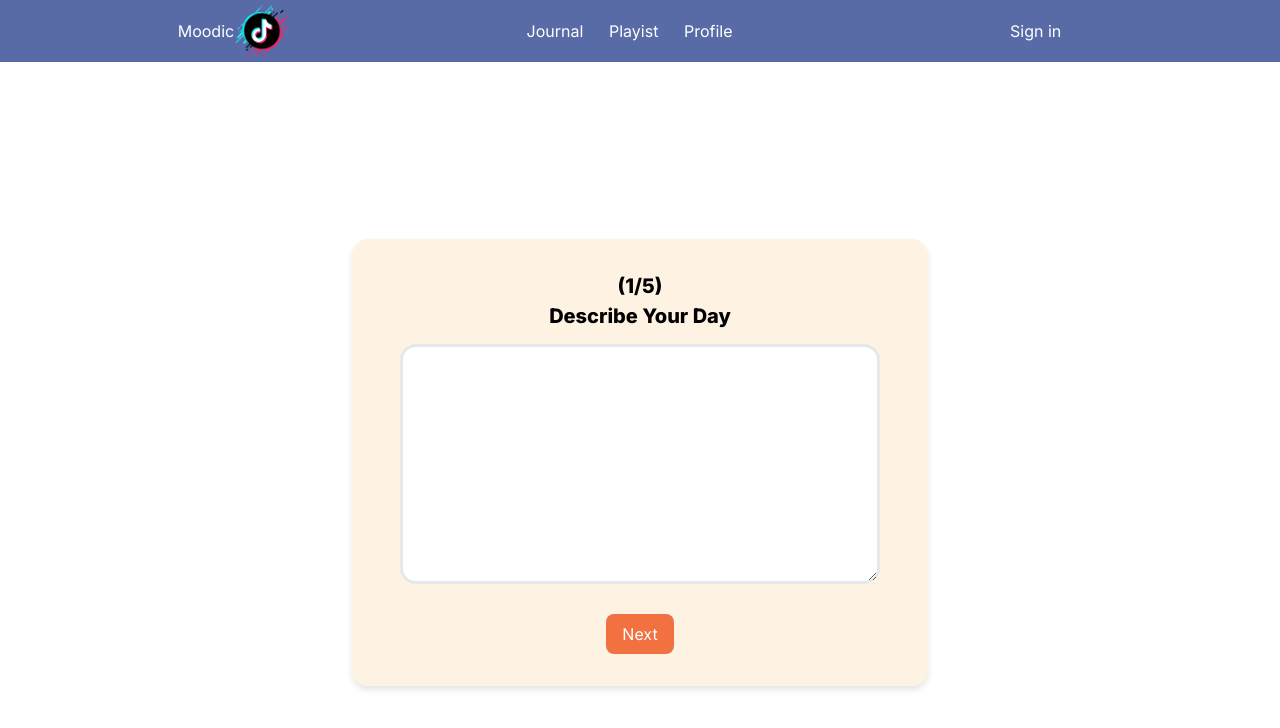
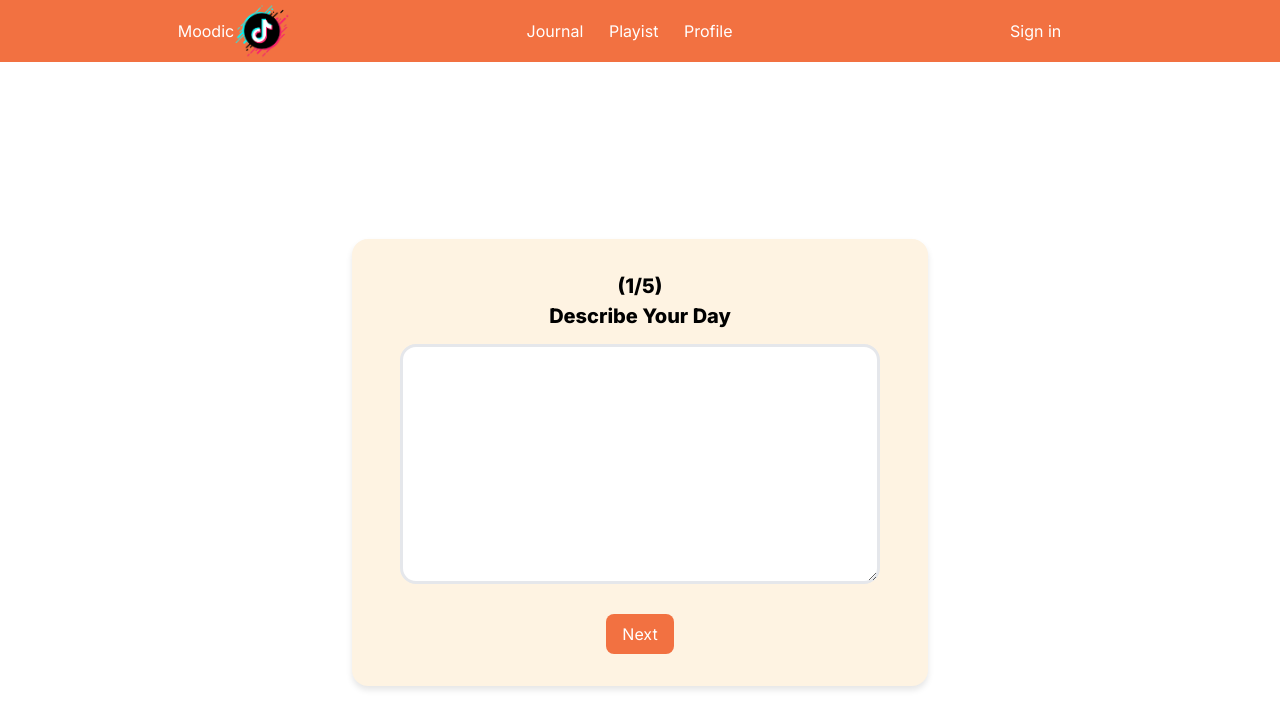
Before and after one commit to HuWenShin/song-journal-app, a Next.js app: page / in a window 1280 px wide. Shown: the top 728 px of the page. Built offline with nearby package versions, Linux system fonts and the light colour scheme.

Commit message:
changed the navigation bar color

```diff
--- a/app/components/NavigationBar/NavBar.module.css
+++ b/app/components/NavigationBar/NavBar.module.css
@@ -1,6 +1,13 @@
 .navbar {
-    background-color: #586BA6; /* dark blue */
+    background-color: #F27141; /* dark blue */
     /* background-color: #F2C2CF; pink */
+    /* F2C2CF - pink
+F1F2D5 - white
+F2BE5C - yellow
+F29057 - Lighter orange
+F27141 - darkest  */
+
+
     color: white;
     padding: 0.2rem 5rem;
     width: 100%;
```
